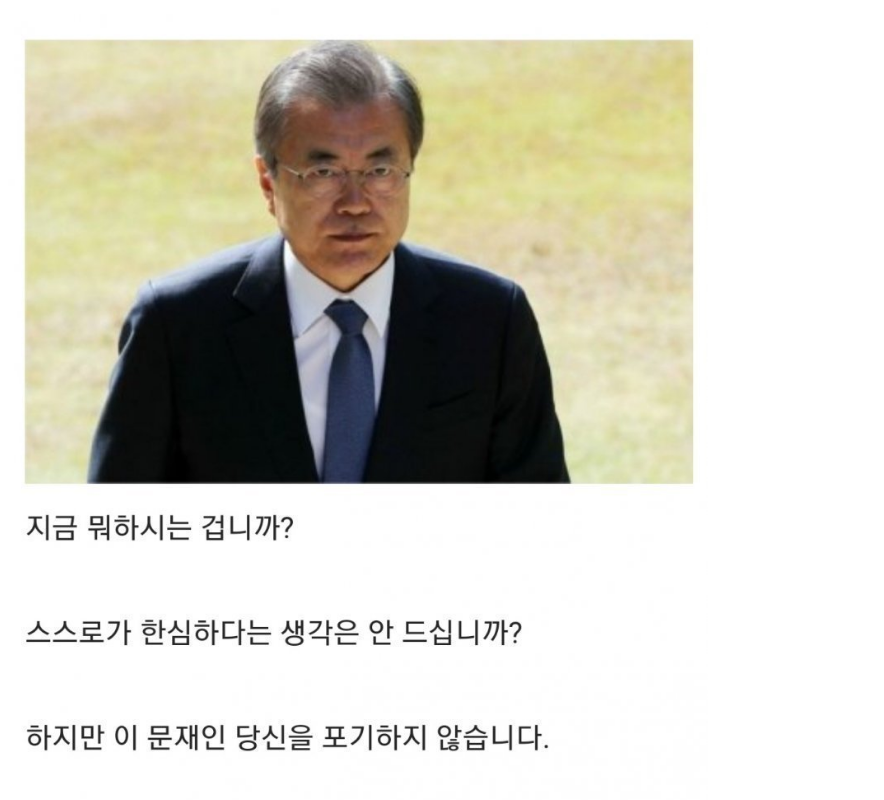
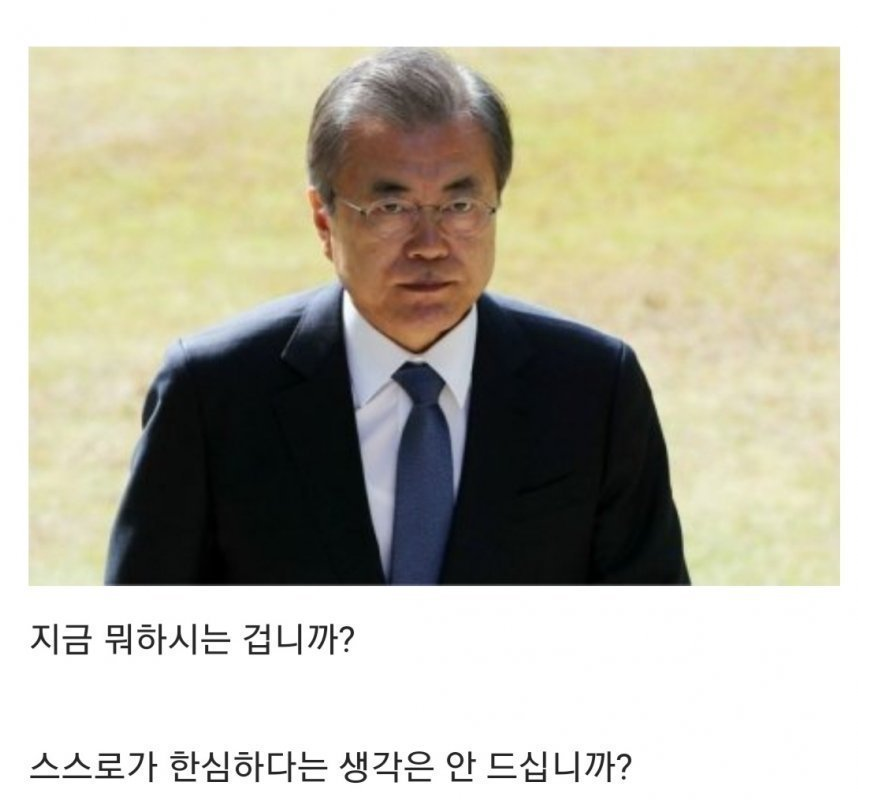
Before and after one commit to bangs5283/waterproof, a plain HTML site: page index.html in a window 1280 px wide. Shown: the top 800 px of the page, without its empty margins (0-884 px from the left). Drawn offline with Linux system fonts and the light colour scheme.

Commit message:
Update index.html

```diff
--- a/index.html
+++ b/index.html
@@ -5,6 +5,6 @@
     <title>HTML</title>
   </head>
   <body>
-    <img src="1651840251.jpg" alt="My Image" width="700">
+    <img src="1651840251.jpg" alt="My Image">
   </body>
 </html>
```
